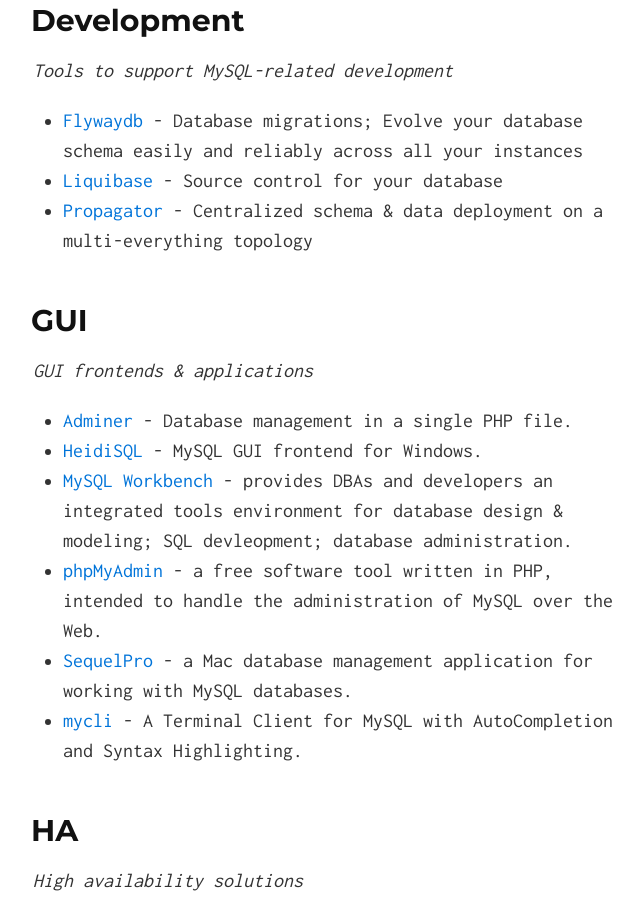
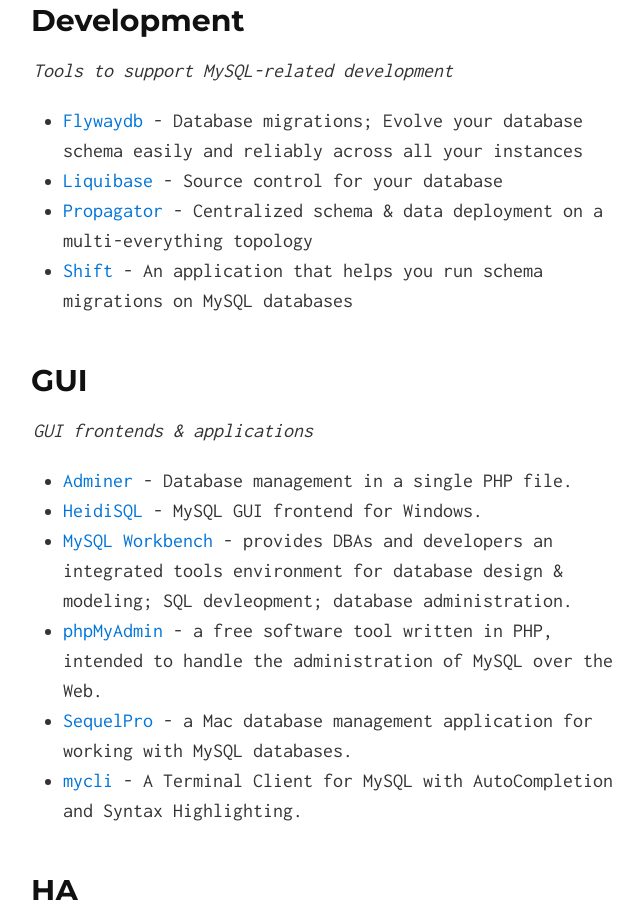
Before and after one commit to shlomi-noach/awesome-mysql, a Jekyll site: the page built from index.md, in a window 1280 px wide and 900 px high, scrolled down 3444 px. Shown: the whole window, without its empty margins (307-950 px from the left). Built offline with Jekyll 4.4.1, drawn with Linux system fonts in a browser that asks for light colours.

Commit message:
add Shift to Development section

```diff
--- a/index.md
+++ b/index.md
@@ -97,6 +97,7 @@
 - [Flywaydb](http://flywaydb.org/getstarted/) - Database migrations; Evolve your database schema easily and reliably across all your instances
 - [Liquibase](http://www.liquibase.org/) - Source control for your database
 - [Propagator](https://github.com/outbrain/propagator) - Centralized schema & data deployment on a multi-everything topology
+- [Shift](https://github.com/square/shift) - An application that helps you run schema migrations on MySQL databases
 
 
 ## GUI
```
